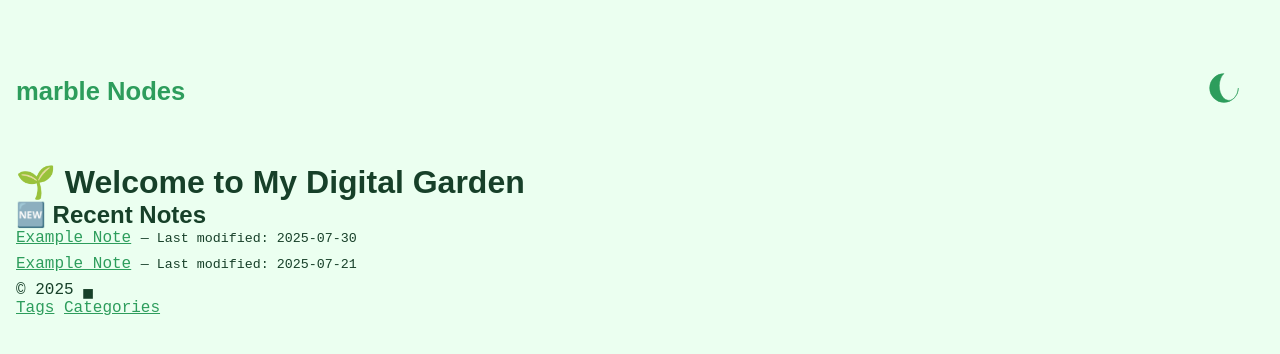
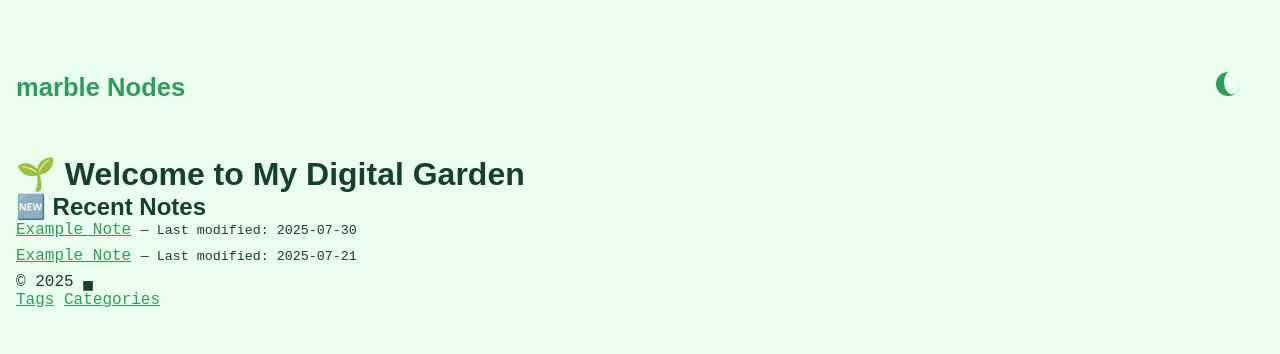
Before and after one commit to dduyg/5566677, a Jekyll site: the page built from index.md, in a window 1280 px wide. Shown: the top 354 px of the page. Built offline with Jekyll 4.4.1, drawn with Linux system fonts in a browser that asks for light colours; some web fonts are replaced.

Commit message:
Update main.css

```diff
--- a/assets/main.css
+++ b/assets/main.css
@@ -88,11 +88,10 @@ ul li {
   padding: 1rem;
 }
 #theme-toggle svg {
-  width: 48px;
-  height: 48px;
+  width: 40px;
+  height: 40px;
   fill: var(--link);
-  stroke: var(--link);
-  transition: fill 0.3s ease, stroke 0.3s ease;
+  transition: fill 0.3s ease;
 }
 
 .breadcrumb {
```
